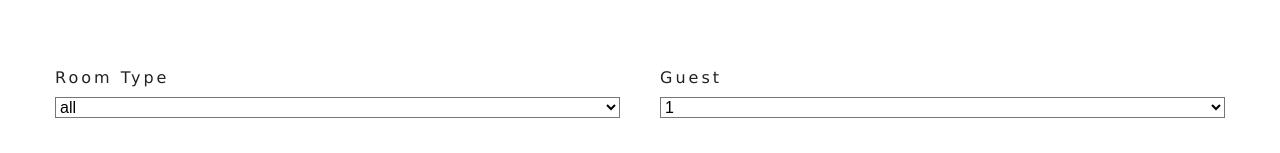
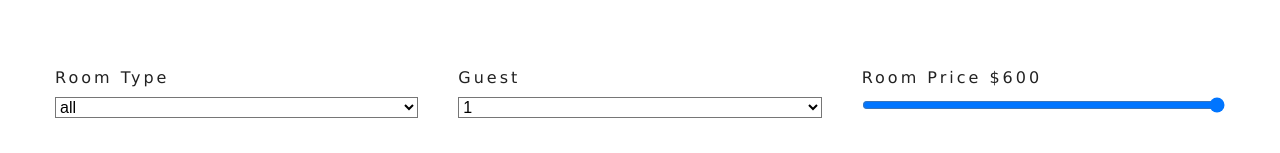
Before and after one commit to Skave-a/Hotel-Aymane, a React (Create React App) app in the folder forest-resort/: page /rooms in a window 1280 px wide. Shown: the part 647-800 px from the top of the page. Built offline with nearby package versions, Linux system fonts and the light colour scheme.

Commit message:
feat: add filter price

```diff
--- a/forest-resort/src/components/RoomFilter/RoomFilter.tsx
+++ b/forest-resort/src/components/RoomFilter/RoomFilter.tsx
@@ -46,6 +46,7 @@ export default function RoomFilter(props: IFilter) {
     <section className={styles.filterContainer}>
       <Title title={FILTER_MESSAGES.searchRooms} />
       <form className={styles.filterForm}>
+        {/* type */}
         <div className={styles.formGroup}>
           <label htmlFor="type">{FILTER_MESSAGES.roomType}</label>
           <select
@@ -58,6 +59,7 @@ export default function RoomFilter(props: IFilter) {
             {typesA}
           </select>
         </div>
+        {/* capacity */}
         <div className={styles.formGroup}>
           <label htmlFor="capacity">{FILTER_MESSAGES.guest}</label>
           <select
@@ -70,6 +72,24 @@ export default function RoomFilter(props: IFilter) {
             {peopleA}
           </select>
         </div>
+        {/* price */}
+        <div className={styles.formGroup}>
+          <label htmlFor="price">
+            {FILTER_MESSAGES.roomPrice}
+            {price}
+          </label>
+          <input
+            type="range"
+            name="price"
+            min={minPrice}
+            max={maxPrice}
+            id="price"
+            value={price}
+            onChange={(event) => handleChange(event)}
+            className={styles.formControl}
+          />
+        </div>
+        {/* price */}
       </form>
     </section>
   );
--- a/forest-resort/src/context.tsx
+++ b/forest-resort/src/context.tsx
@@ -51,7 +51,7 @@ class RoomProvider extends Component<IRoomProvider> {
     return room as IR;
   };
 
-  handleChange = (event: ChangeEvent<HTMLSelectElement>) => {
+  handleChange = (event: ChangeEvent<HTMLSelectElement | HTMLInputElement>) => {
     const target = event.target;
     // console.log("target", target);
     const name = target.name;
@@ -72,12 +72,15 @@ class RoomProvider extends Component<IRoomProvider> {
       this.state;
     let tempRooms = [...rooms] as unknown as IR[];
     // capacity = parseInt(capacity);
+    // price = parseInt(price);
+
     if (type !== "all") {
       tempRooms = tempRooms.filter((item) => item.type === type);
     }
     if (capacity !== 1) {
       tempRooms = tempRooms.filter((item) => item.capacity >= capacity);
     }
+    tempRooms = tempRooms.filter((item) => item.price <= price);
     this.setState({
       sortedRooms: tempRooms,
     });
--- a/forest-resort/src/utils/constants.ts
+++ b/forest-resort/src/utils/constants.ts
@@ -41,7 +41,7 @@ export const FILTER_MESSAGES = {
   searchRooms: 'Search Rooms',
   roomType: 'Room Type',
   guest: 'Guest',
-  roomPrice: 'Room Price',
+  roomPrice: 'Room Price $',
   roomSize: 'Room Size',
   breakfast: 'Breakfast',
   pets: 'Pets',
--- a/forest-resort/src/utils/types.ts
+++ b/forest-resort/src/utils/types.ts
@@ -26,7 +26,7 @@ export interface IdefaultValue {
   maxSize: number,
   breakfast: boolean,
   pets: boolean,
-  handleChange: (event: ChangeEvent<HTMLSelectElement>) => void,
+  handleChange: (event: ChangeEvent<HTMLSelectElement | HTMLInputElement>) => void,
 }
 
 export interface IImg {
```
